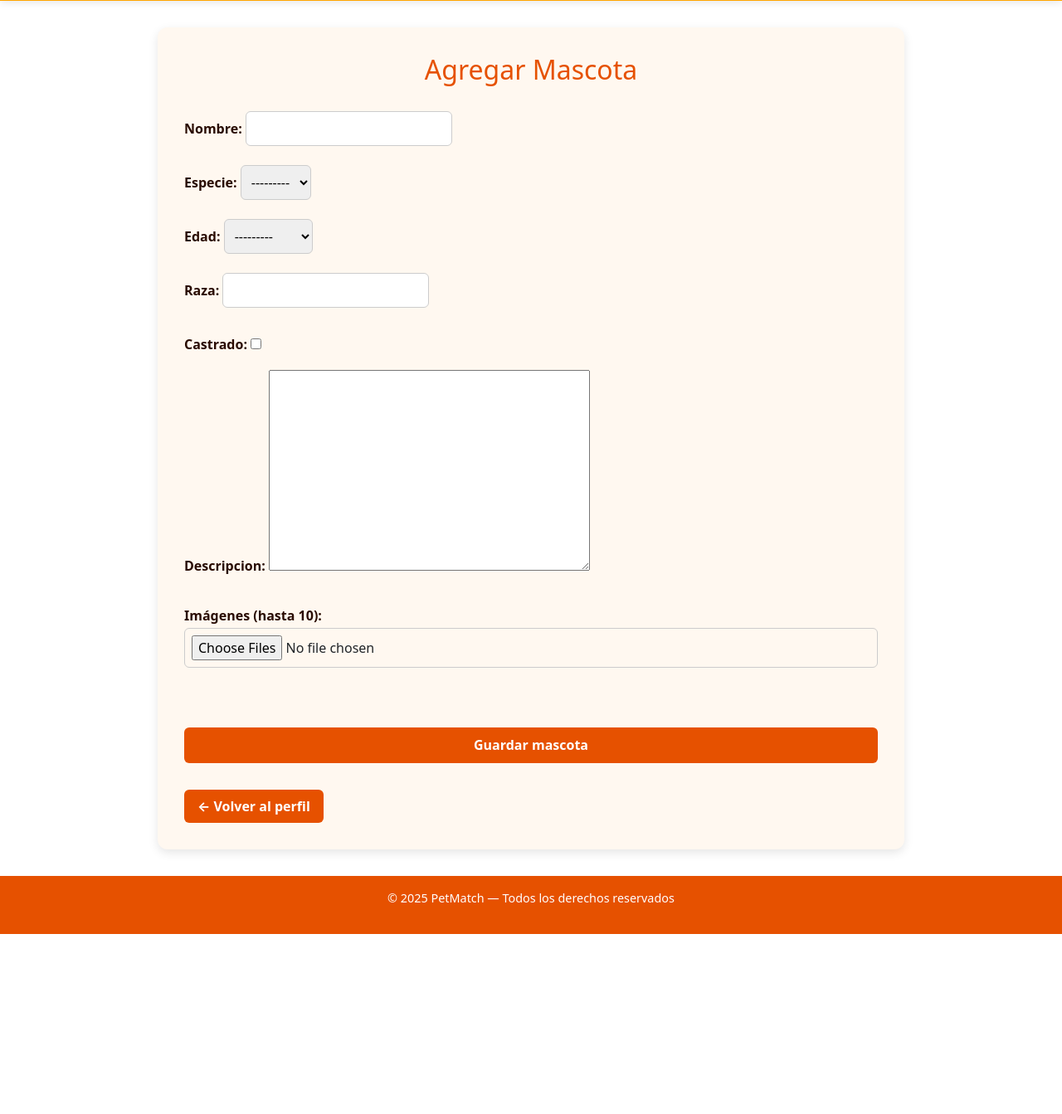
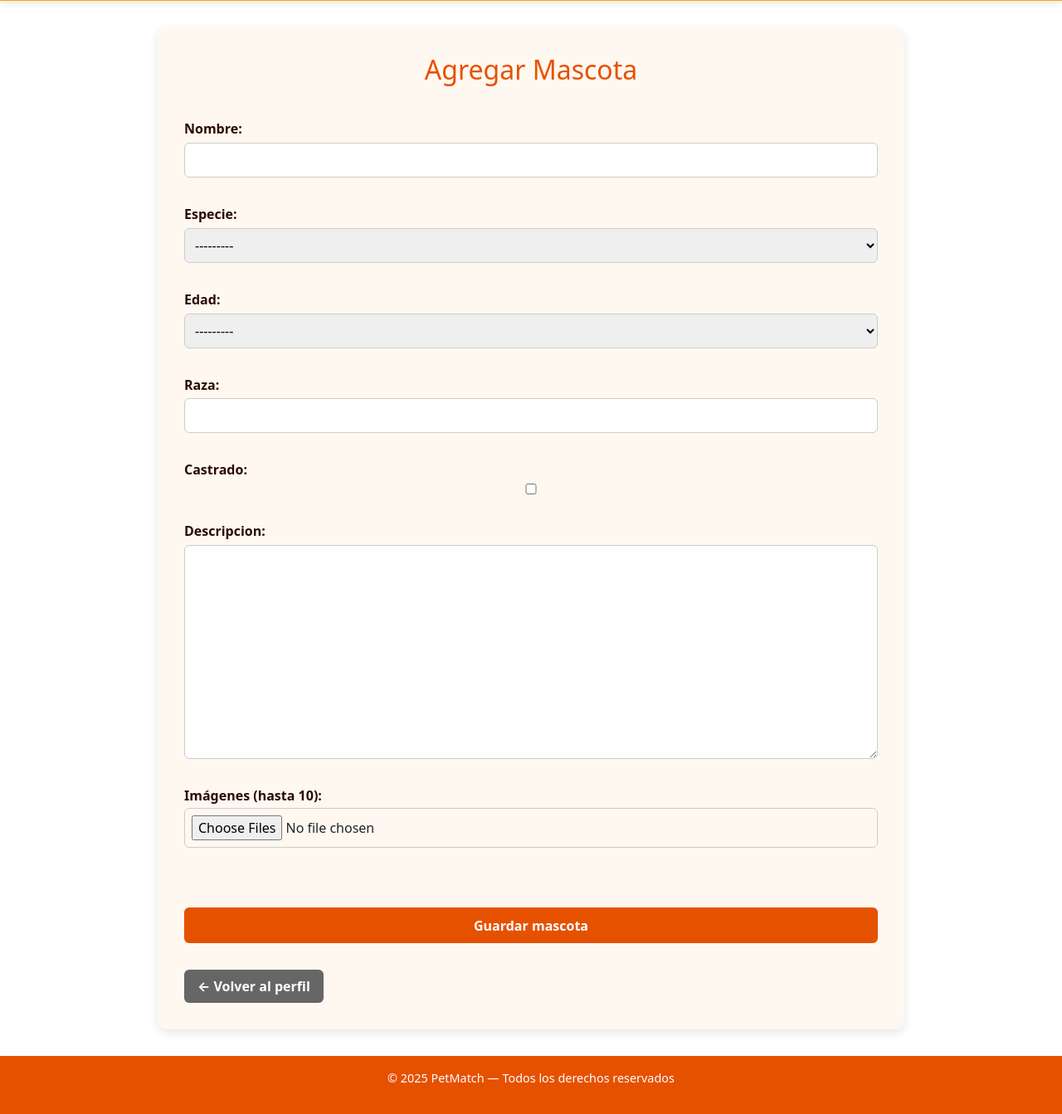
Before and after one commit to CdJoa/Grupo5PoloIT2025, a Django app: template app/templates/crear_mascota.html in a window 1280 px wide. Shown: the part 301-1644 px from the top of the page at 83% size. Before the commit the page ends 1427 px from the top, so only its background shows below. Run offline with Django 4.2, Linux system fonts and the light colour scheme; the template is opened without the code that fills it: values that come from a table or form of the project are taken from there, others are empty.

Commit message:
perfil css

```diff
--- a/app/static/css/perfil.css
+++ b/app/static/css/perfil.css
@@ -156,7 +156,7 @@
 .btn-volver-perfil {
   display: inline-block;
   margin-top: 2rem;
-  background-color: #e65100;
+  background-color: #666;
   color: #fff;
   padding: 0.5rem 1rem;
   border-radius: 6px;
@@ -166,6 +166,30 @@
 }
 
 .btn-volver-perfil:hover {
-  background-color: #bf360c;
+  background-color: #333;
   text-decoration: underline;
 }
+
+/* ORDENAR {{ form.as_p }} 👇 */
+.perfil-form p {
+  display: flex;
+  flex-direction: column;
+  margin-bottom: 1rem;
+}
+
+.perfil-form p label {
+  font-weight: bold;
+  margin-bottom: 0.3rem;
+  color: #290B00;
+}
+
+.perfil-form p input,
+.perfil-form p select,
+.perfil-form p textarea {
+  padding: 0.5rem;
+  border-radius: 6px;
+  border: 1px solid #ccc;
+  font-size: 1rem;
+  width: 100%;
+  box-sizing: border-box;
+}
```
